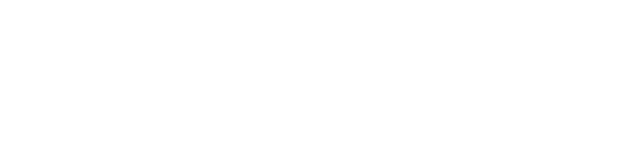
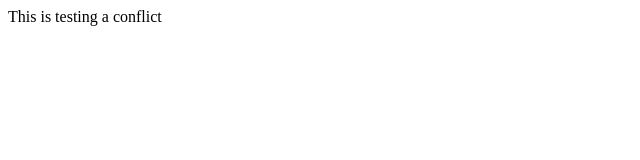
Before and after one commit to Deftellingyou/learning_git, a plain HTML site: page index.html in a window 1280 px wide. Shown: the whole page, without its empty margins (0-640 px from the left). Drawn offline with Linux system fonts and the light colour scheme.

Commit message:
added paragraph

```diff
--- a/index.html
+++ b/index.html
@@ -4,5 +4,6 @@
 
 	</head>
 	<body>
+		<p>This is testing a conflict </p>
 	</body>
 </html>
```
